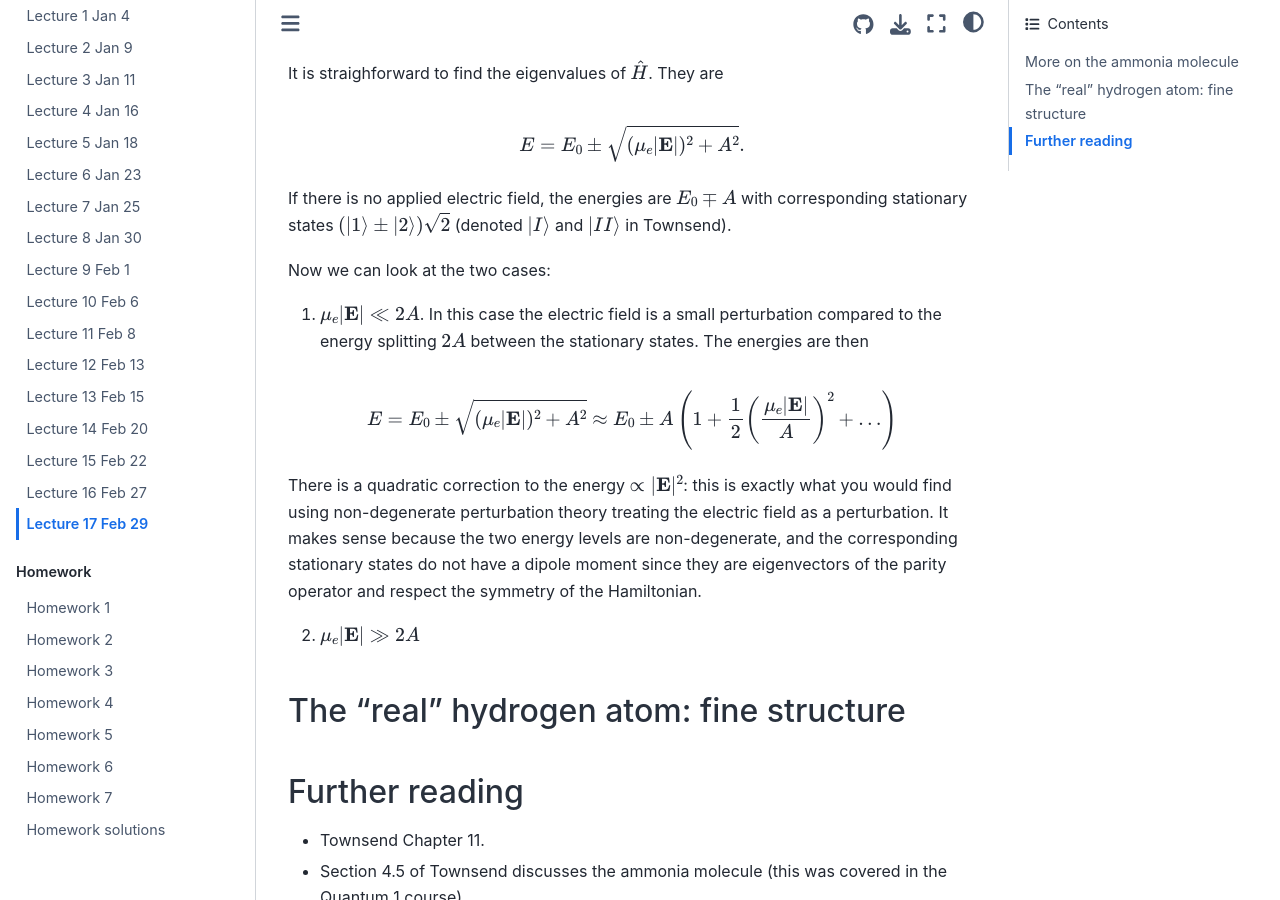
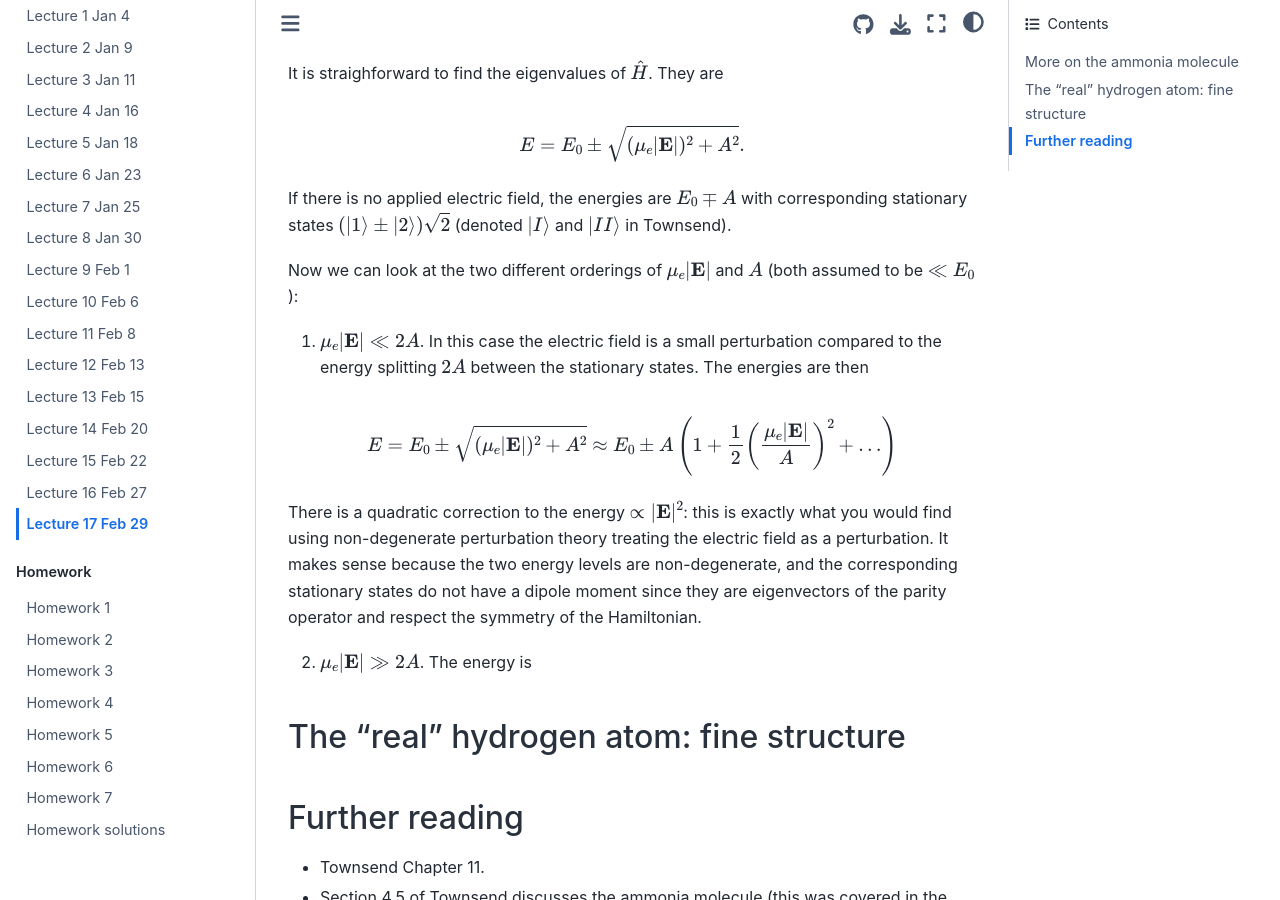
Before and after one commit to andrewcumming/phys457, a Jupyter Book: the page built from lecture17.md, in a window 1280 px wide and 900 px high, scrolled down 541 px. Built offline with Jupyter Book 1.0.4 settings and Sphinx 7.4.7 and the Sphinx Book theme 1.1.4, drawn with Linux system fonts in a browser that asks for light colours.

Commit message:
Update lec 17

```diff
--- a/lecture17.md
+++ b/lecture17.md
@@ -21,7 +21,7 @@ $$E = E_0 \pm \sqrt{(\mu_e|\mathbf{E}|)^2 + A^2}.$$
 
 If there is no applied electric field, the energies are $E_0\mp A$ with corresponding stationary states $(\ket{1}\pm \ket{2})\sqrt{2}$ (denoted $\ket{I}$ and $\ket{II}$ in Townsend).
 
-Now we can look at the two cases:
+Now we can look at the two different orderings of $\mu_e|\mathbf{E}|$ and $A$ (both assumed to be $\ll E_0$):
 
 1. $\mu_e|\mathbf{E}|\ll 2A$. In this case the electric field is a small perturbation compared to the energy splitting $2A$ between the stationary states. The energies are then
 
@@ -30,7 +30,7 @@ $$E = E_0 \pm \sqrt{(\mu_e|\mathbf{E}|)^2 + A^2}\approx  E_0\pm A \left(1 + {1\o
 There is a quadratic correction to the energy $\propto |\mathbf{E}|^2$: this is exactly what you would find using non-degenerate perturbation theory treating the electric field as a perturbation. It makes sense because the two energy levels are non-degenerate, and the corresponding stationary states do not have a dipole moment since they are eigenvectors of the parity operator and respect the symmetry of the Hamiltonian.
 
 
-2. $\mu_e|\mathbf{E}|\gg 2A$
+2. $\mu_e|\mathbf{E}|\gg 2A$. The energy is
 
 
 
```
